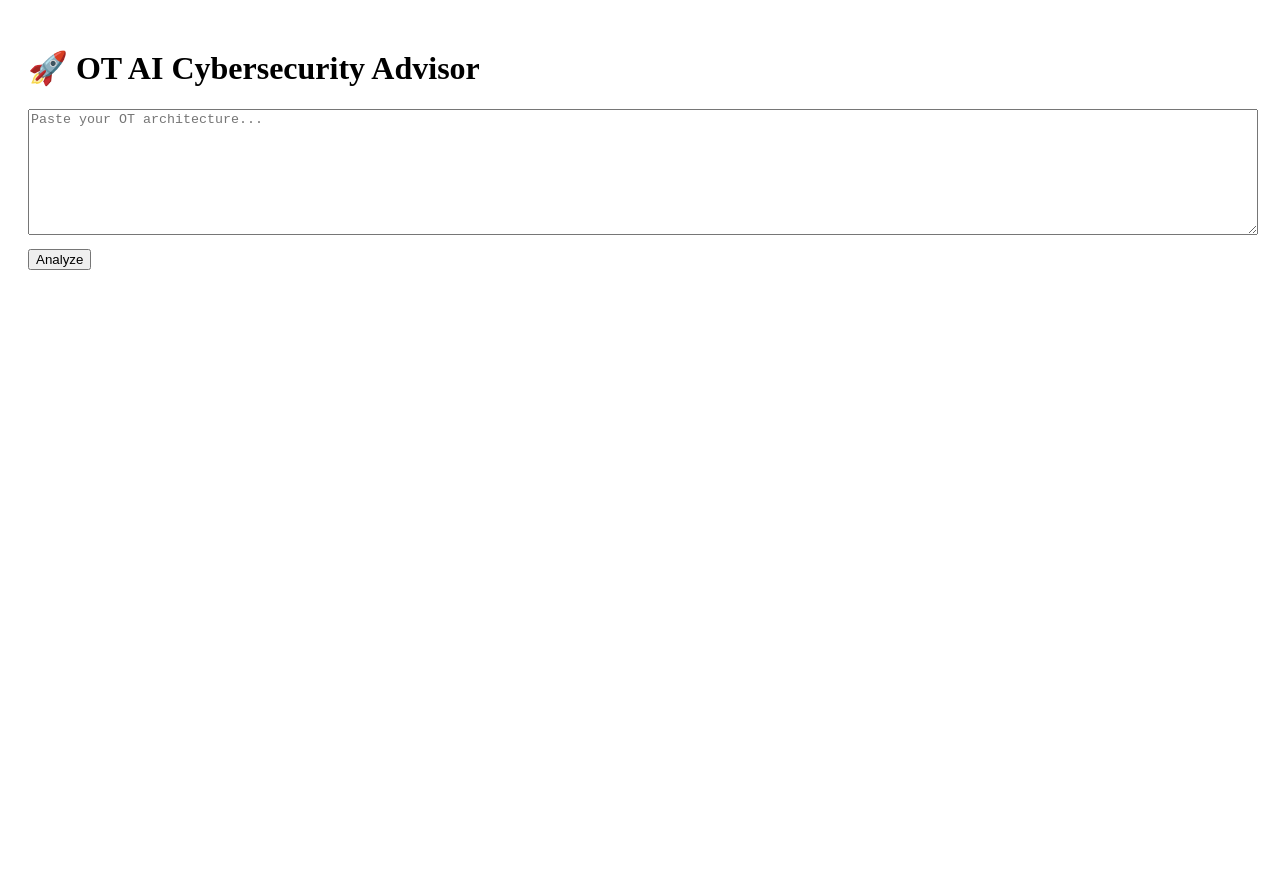
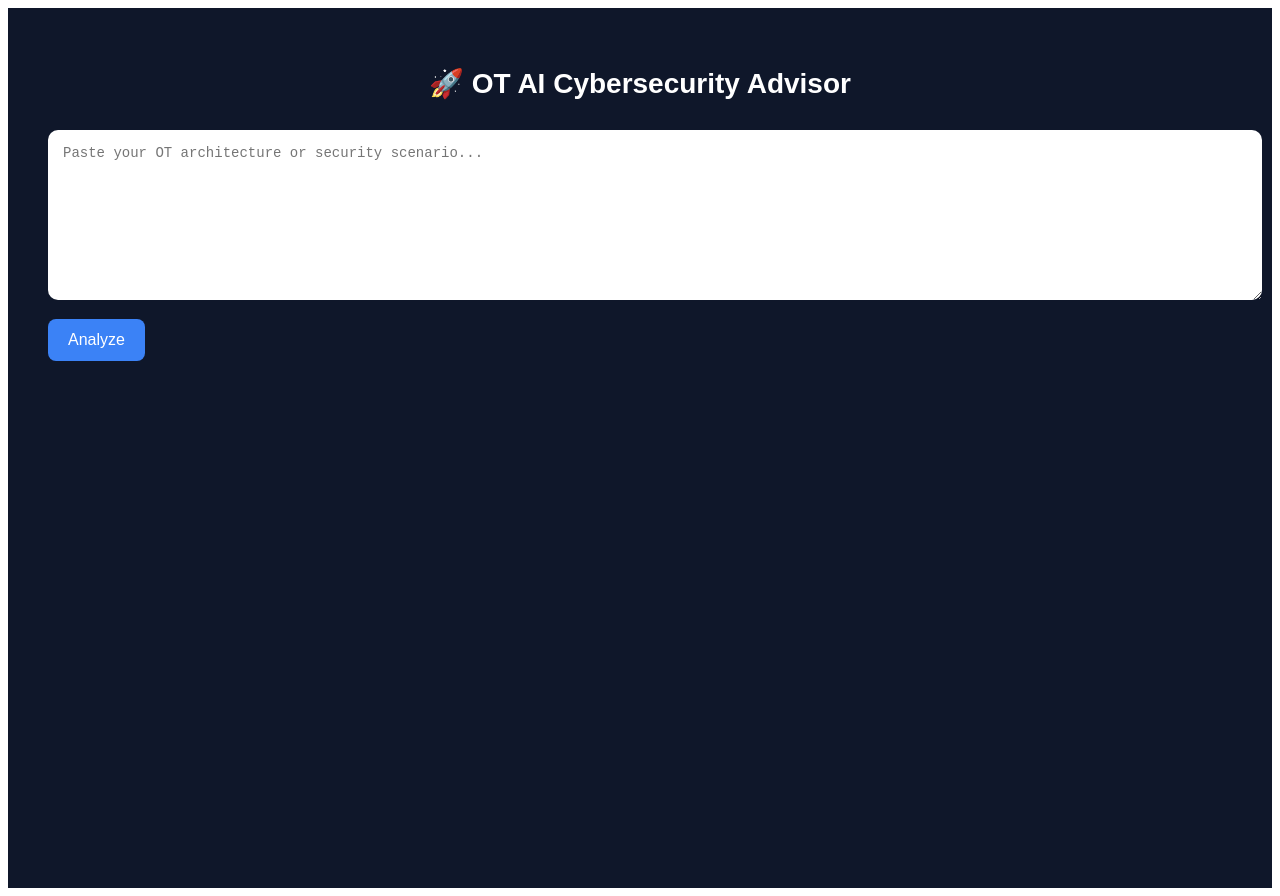
Before and after one commit to barjatyag/ot-ai-advisor, a Next.js app: page / in a window 1280 px wide. Before the commit the page ends 800 px from the top, so only its background shows below. Built offline with nearby package versions, Linux system fonts and the light colour scheme.

Commit message:
Update page.js

```diff
--- a/app/page.js
+++ b/app/page.js
@@ -1,12 +1,15 @@
 "use client";
-
 import { useState } from "react";
 
 export default function Home() {
   const [input, setInput] = useState("");
   const [result, setResult] = useState("");
+  const [loading, setLoading] = useState(false);
 
   const analyze = async () => {
+    setLoading(true);
+    setResult("");
+
     try {
       const res = await fetch("/api/analyze", {
         method: "POST",
@@ -21,23 +24,73 @@ export default function Home() {
     } catch (err) {
       setResult("Error connecting to API");
     }
+
+    setLoading(false);
   };
 
   return (
-    <div style={{ padding: 20 }}>
-      <h1>🚀 OT AI Cybersecurity Advisor</h1>
+    <div style={styles.container}>
+      <h1 style={styles.title}>🚀 OT AI Cybersecurity Advisor</h1>
 
       <textarea
-        placeholder="Paste your OT architecture..."
-        style={{ width: "100%", height: 120 }}
+        placeholder="Paste your OT architecture or security scenario..."
+        style={styles.textarea}
+        value={input}
         onChange={(e) => setInput(e.target.value)}
       />
 
-      <button onClick={analyze} style={{ marginTop: 10 }}>
-        Analyze
+      <button style={styles.button} onClick={analyze}>
+        {loading ? "Analyzing..." : "Analyze"}
       </button>
 
-      <pre style={{ marginTop: 20 }}>{result}</pre>
+      {result && (
+        <div style={styles.resultBox}>
+          <h3>📊 Analysis Result</h3>
+          <pre style={styles.resultText}>{result}</pre>
+        </div>
+      )}
     </div>
   );
 }
+
+const styles = {
+  container: {
+    background: "#0f172a",
+    minHeight: "100vh",
+    padding: "40px",
+    color: "white",
+    fontFamily: "Arial",
+  },
+  title: {
+    textAlign: "center",
+    marginBottom: "30px",
+    fontSize: "28px",
+  },
+  textarea: {
+    width: "100%",
+    height: "140px",
+    padding: "15px",
+    borderRadius: "10px",
+    border: "none",
+    fontSize: "14px",
+    marginBottom: "15px",
+  },
+  button: {
+    padding: "12px 20px",
+    borderRadius: "8px",
+    border: "none",
+    background: "#3b82f6",
+    color: "white",
+    cursor: "pointer",
+    fontSize: "16px",
+  },
+  resultBox: {
+    marginTop: "25px",
+    background: "#1e293b",
+    padding: "20px",
+    borderRadius: "10px",
+  },
+  resultText: {
+    whiteSpace: "pre-wrap",
+  },
+};
```
